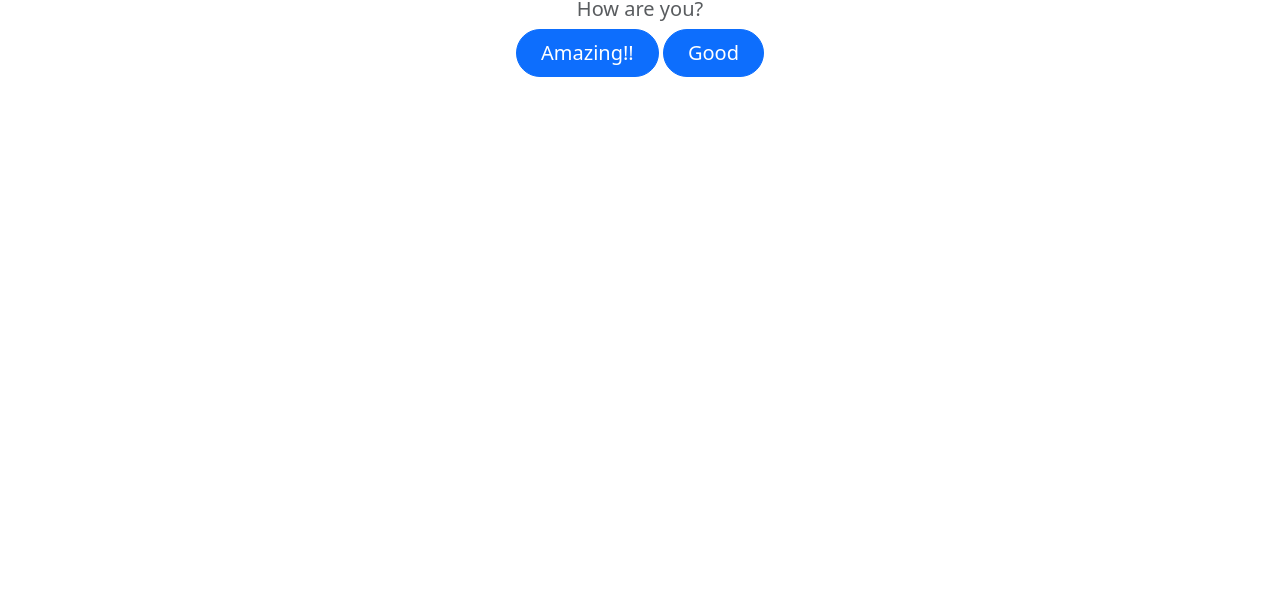
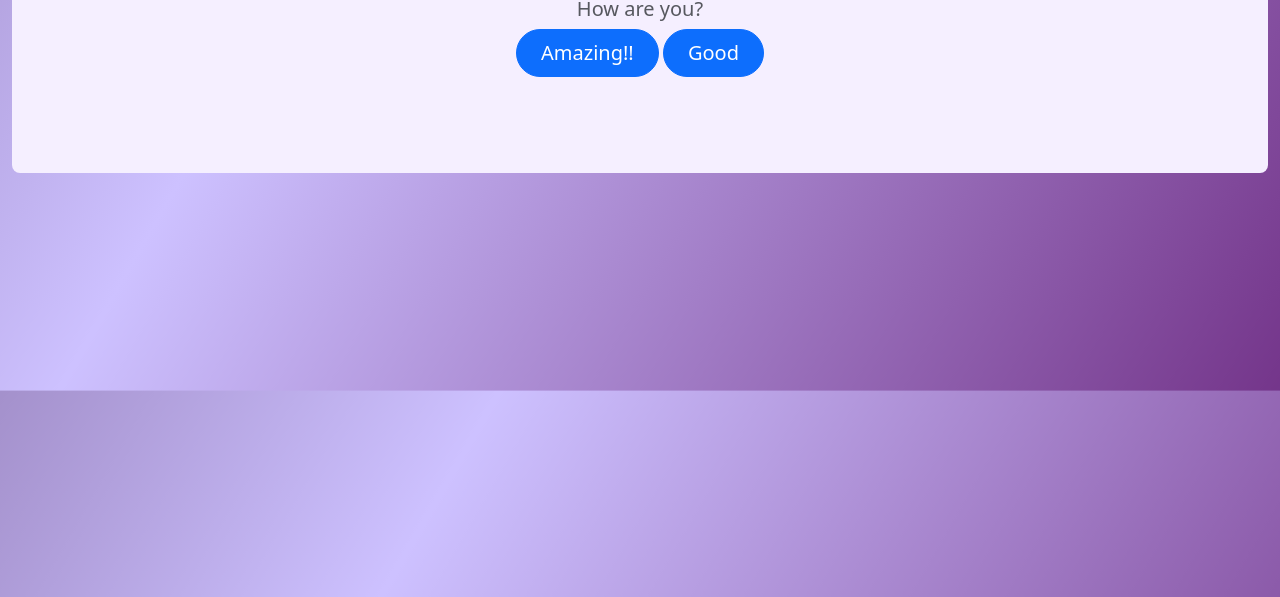
Before and after one commit to ak6325/rickroll_website, a plain HTML site: page index.html in a window 1280 px wide. Shown: the part 203-800 px from the top of the page. Drawn offline with nearby package versions, Linux system fonts and the light colour scheme.

Commit message:
Update index.html

```diff
--- a/index.html
+++ b/index.html
@@ -5,7 +5,7 @@
     <meta name="viewport" content="width=device-width, initial-scale=1.0">
     <title>Hello</title>
     <link href="https://cdn.jsdelivr.net/npm/bootstrap@5.3.3/dist/css/bootstrap.min.css" rel="stylesheet" integrity="sha384-QWTKZyjpPEjISv5WaRU9OFeRpok6YctnYmDr5pNlyT2bRjXh0JMhjY6hW+ALEwIH" crossorigin="anonymous">
-    <link rel="stylesheet" href="./web.css">
+    <link rel="stylesheet" href="./index.css">
 </head>
 <body class="gradient-background">
     <section>
```
